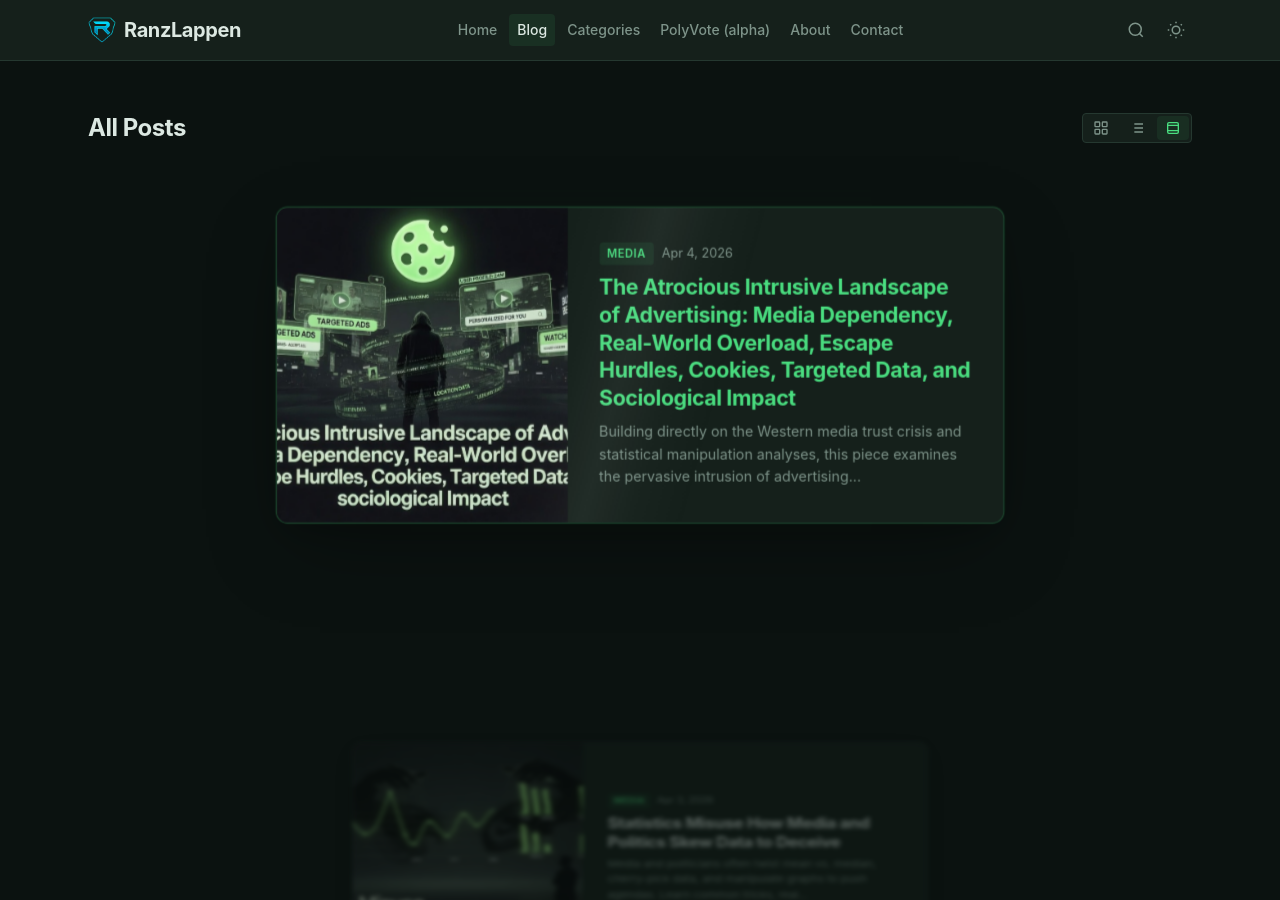
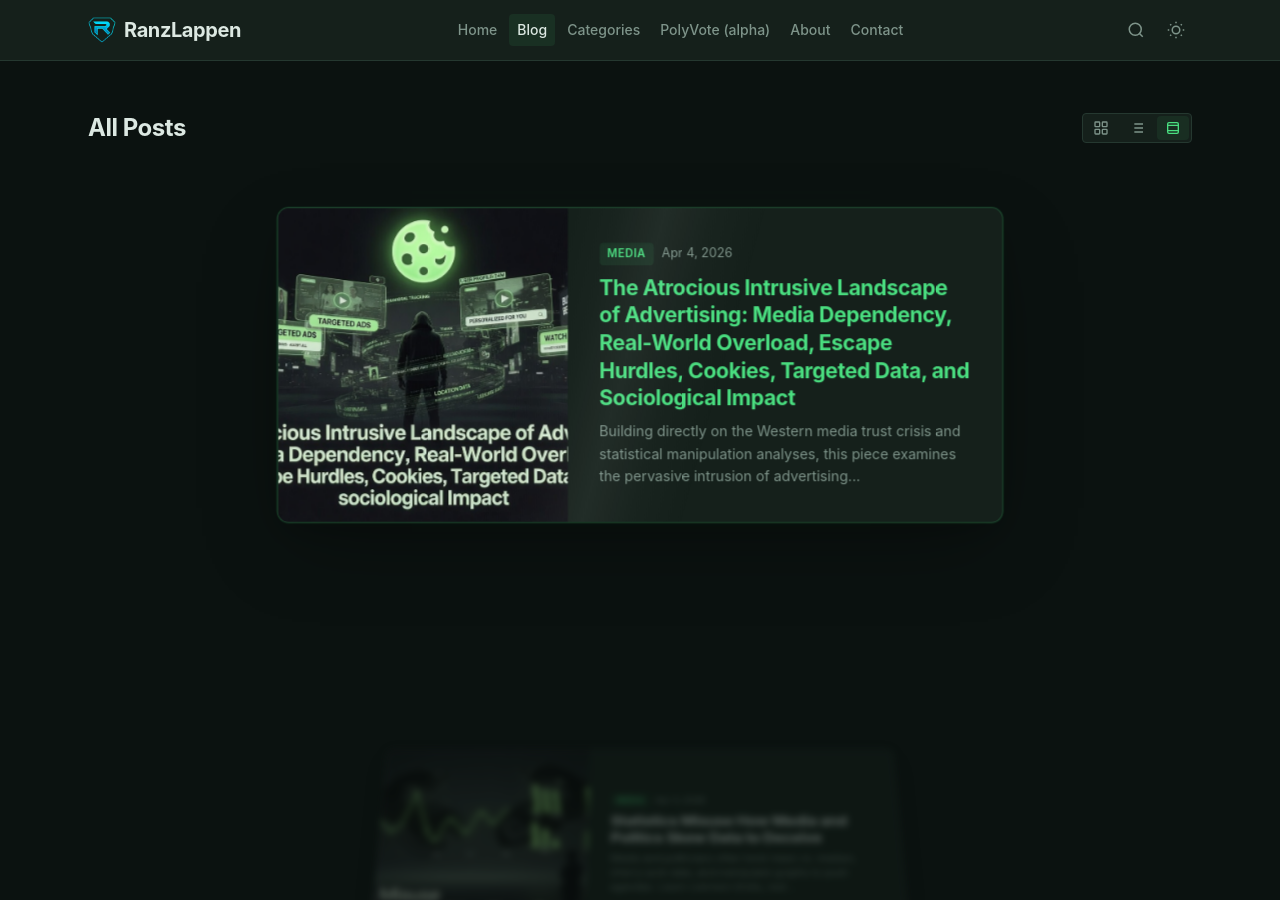
Before and after one commit to Ranzlappen/website, a Jekyll site: the page built from pages/blog.html, in a window 1280 px wide and 900 px high. Built offline with Jekyll 4.4.1, drawn with Linux system fonts in a browser that asks for light colours.

Commit message:
fix: resolve rolodex card layering and 3D flip breakage
Move perspective from .rolodex-card to .rolodex-card__link so the
sticky z-index-bearing element no longer creates an extra stacking
context. Move filter:blur from CSS custom property on __inner to
direct card.style.filter in JS, clearing it entirely when blur is 0
so transform-style:preserve-3d is not flattened on the focused card.
Add isolation:isolate on .rolodex-scene to contain card z-index values.

https://claude.ai/code/session_016ddi8EojEj7d5sChDnuxL9

```diff
--- a/assets/css/style.css
+++ b/assets/css/style.css
@@ -664,6 +664,7 @@ img {
   gap: 7rem;
   max-width: 46rem;
   margin: 0 auto;
+  isolation: isolate;
 }
 
 .rolodex-card {
@@ -673,7 +674,6 @@ img {
   min-height: 20rem;
   opacity: 0;
   z-index: 1;
-  perspective: 1800px;
 }
 
 .rolodex-card__link {
@@ -681,6 +681,7 @@ img {
   text-decoration: none;
   color: inherit;
   height: 100%;
+  perspective: 1800px;
 }
 
 .rolodex-card__inner {
@@ -693,7 +694,6 @@ img {
     rotateX(var(--r-rx, 60deg))
     scale(var(--r-sc, 0.7));
   transform-style: preserve-3d;
-  filter: blur(var(--r-blur, 0px));
 }
 
 /* Hover flip — only on focused (centered) cards, with smooth transition */
@@ -703,7 +703,6 @@ img {
 }
 .rolodex-card.is-focused:hover .rolodex-card__inner {
   transform: rotateY(180deg);
-  filter: blur(0px);
 }
 
 .rolodex-card__face {
@@ -889,11 +888,11 @@ img {
   .rolodex-card {
     opacity: 1 !important;
     position: relative;
+    filter: none !important;
   }
   .rolodex-card__inner {
     transform: none !important;
     transition: none;
-    filter: none !important;
   }
   .rolodex-card.is-focused:hover .rolodex-card__inner {
     transform: none !important;
--- a/assets/js/main.js
+++ b/assets/js/main.js
@@ -246,6 +246,12 @@ DATE: 2026-04-02
           card.style.opacity = opacity;
           card.style.zIndex = zi;
 
+          // Apply blur directly on the card element so it does not
+          // flatten transform-style: preserve-3d on the inner element.
+          // Clear filter entirely when blur is 0 to avoid creating a
+          // stacking context that would break backface-visibility.
+          card.style.filter = blur > 0 ? 'blur(' + blur + 'px)' : '';
+
           // Toggle focus class for CSS accent glow, shine, and hover flip
           if (i === focusIdx && Math.abs(dist) < 0.2) {
             card.classList.add('is-focused');
@@ -259,7 +265,6 @@ DATE: 2026-04-02
             card.style.setProperty('--r-tz', tz + 'px');
             card.style.setProperty('--r-rx', rx + 'deg');
             card.style.setProperty('--r-sc', sc);
-            card.style.setProperty('--r-blur', blur + 'px');
             card.style.setProperty('--r-shadow', shadow);
           }
         }
```
